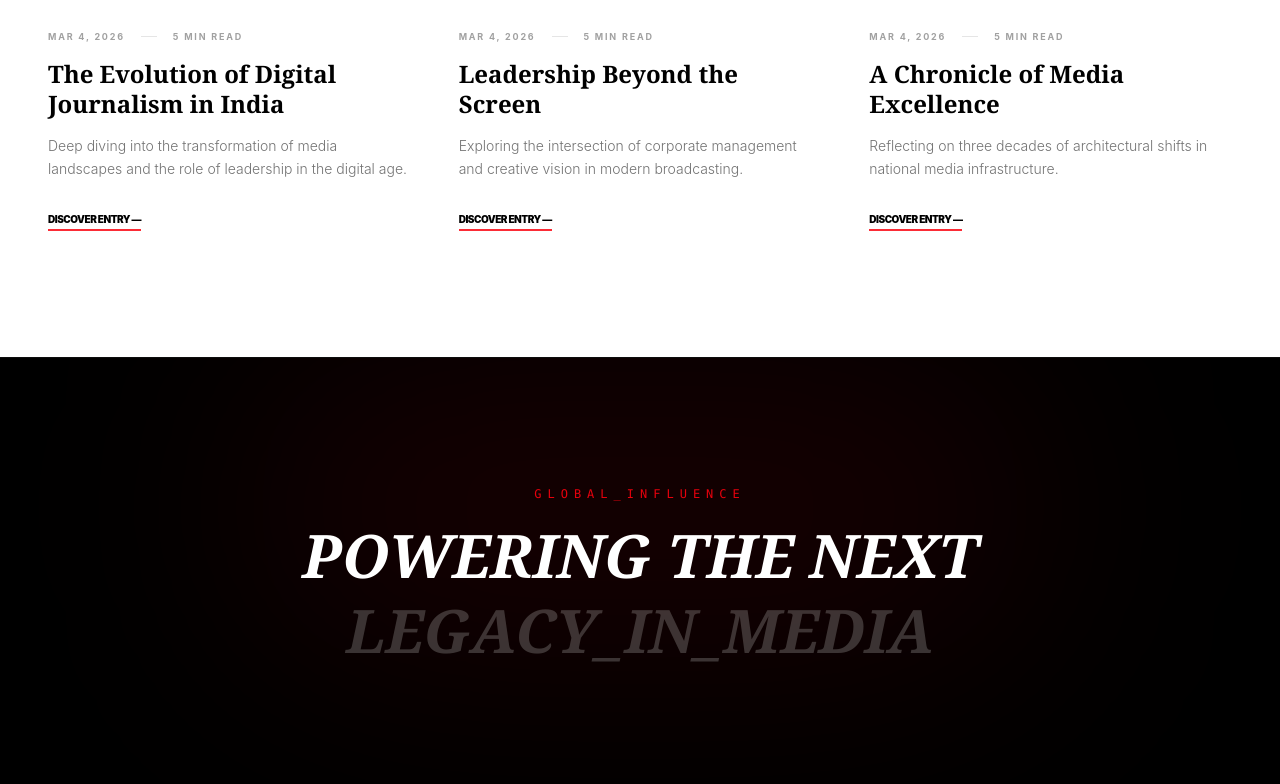
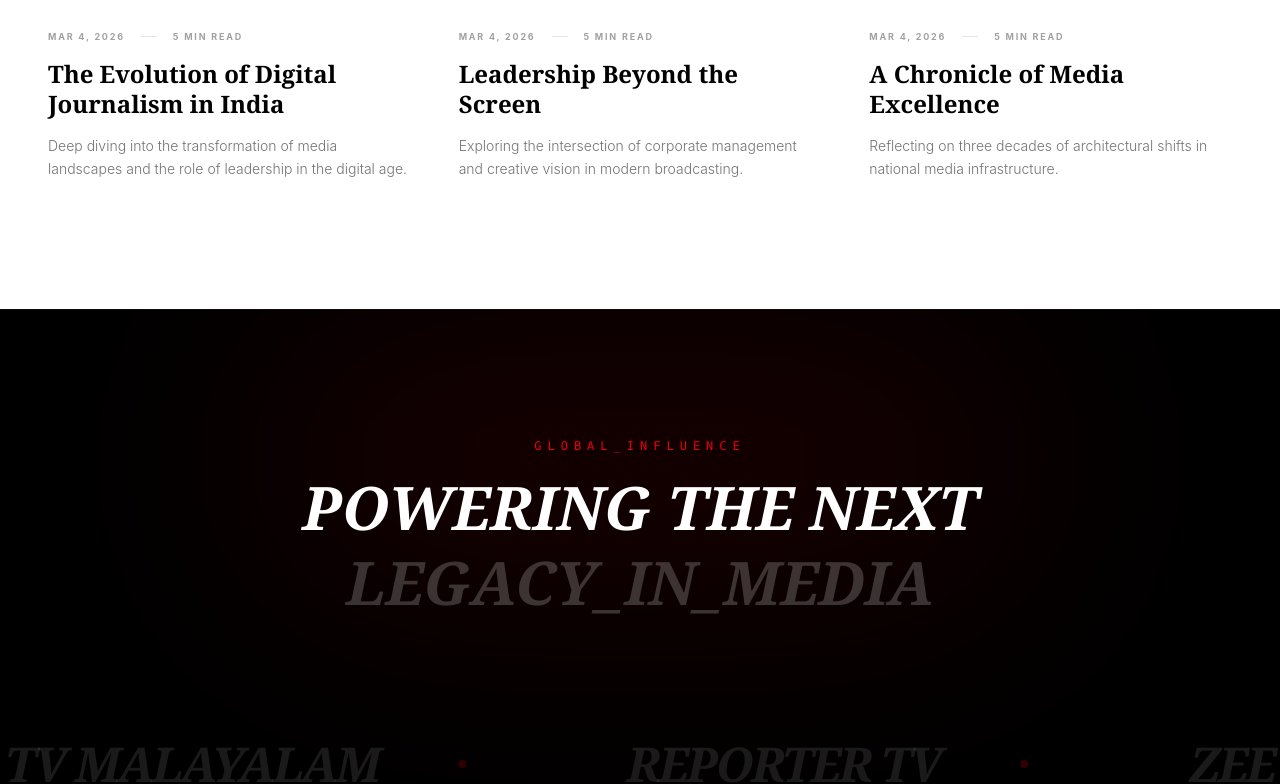
Before and after one commit to WebJrSocialBureau/Anil_Ayroor, a React (Vite) app in the folder client/: page / in a window 1280 px wide. Shown: the part 11216-12000 px from the top of the page. Built offline with nearby package versions, Linux system fonts and the light colour scheme; no server answers.

Commit message:
Navbar corrected

```diff
--- a/client/src/components/BlogSection.jsx
+++ b/client/src/components/BlogSection.jsx
@@ -143,11 +143,7 @@ const BlogSection = () => {
                     {blog.excerpt}
                   </p>
 
-                  <div className="pt-2">
-                    <span className="text-[10px] font-black uppercase tracking-tighter border-b-2 border-red-500 pb-1 group-hover:tracking-widest transition-all duration-300">
-                      Discover Entry —
-                    </span>
-                  </div>
+
                 </div>
               </Link>
             </motion.div>
```
